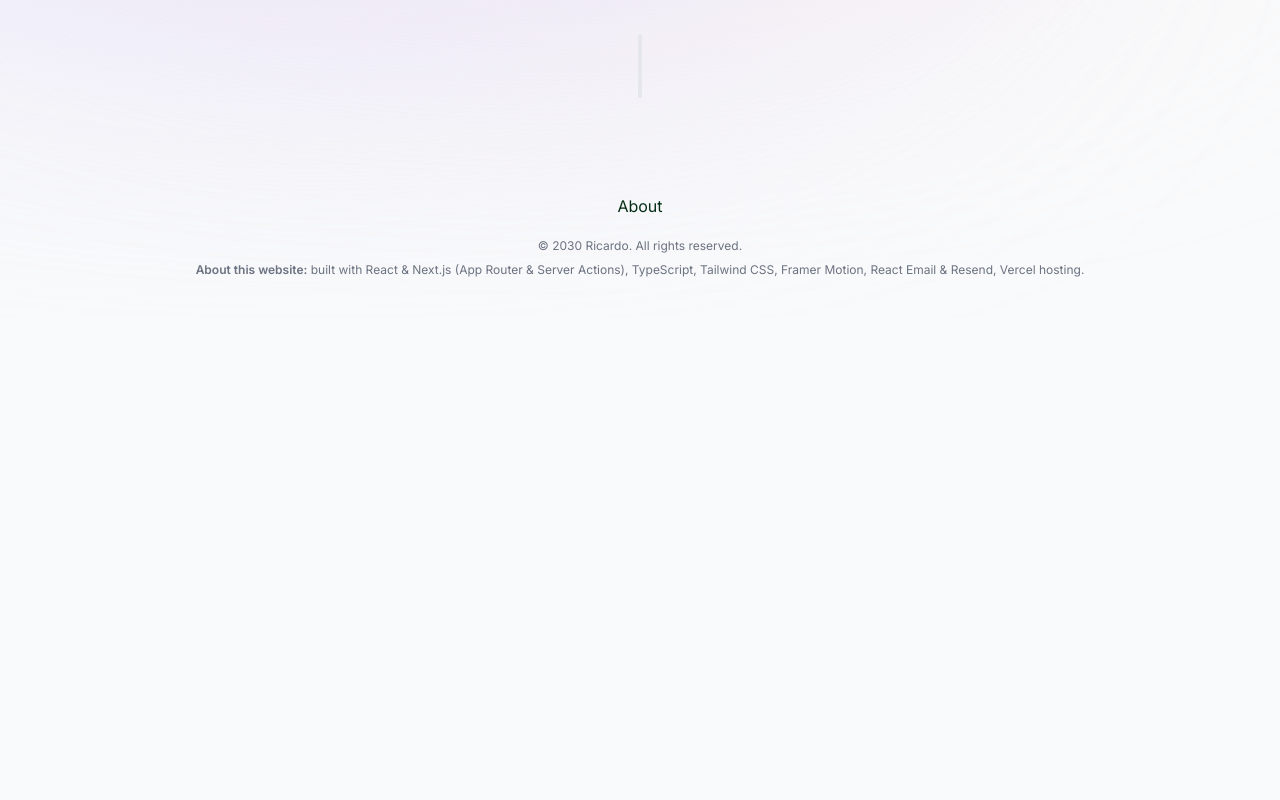
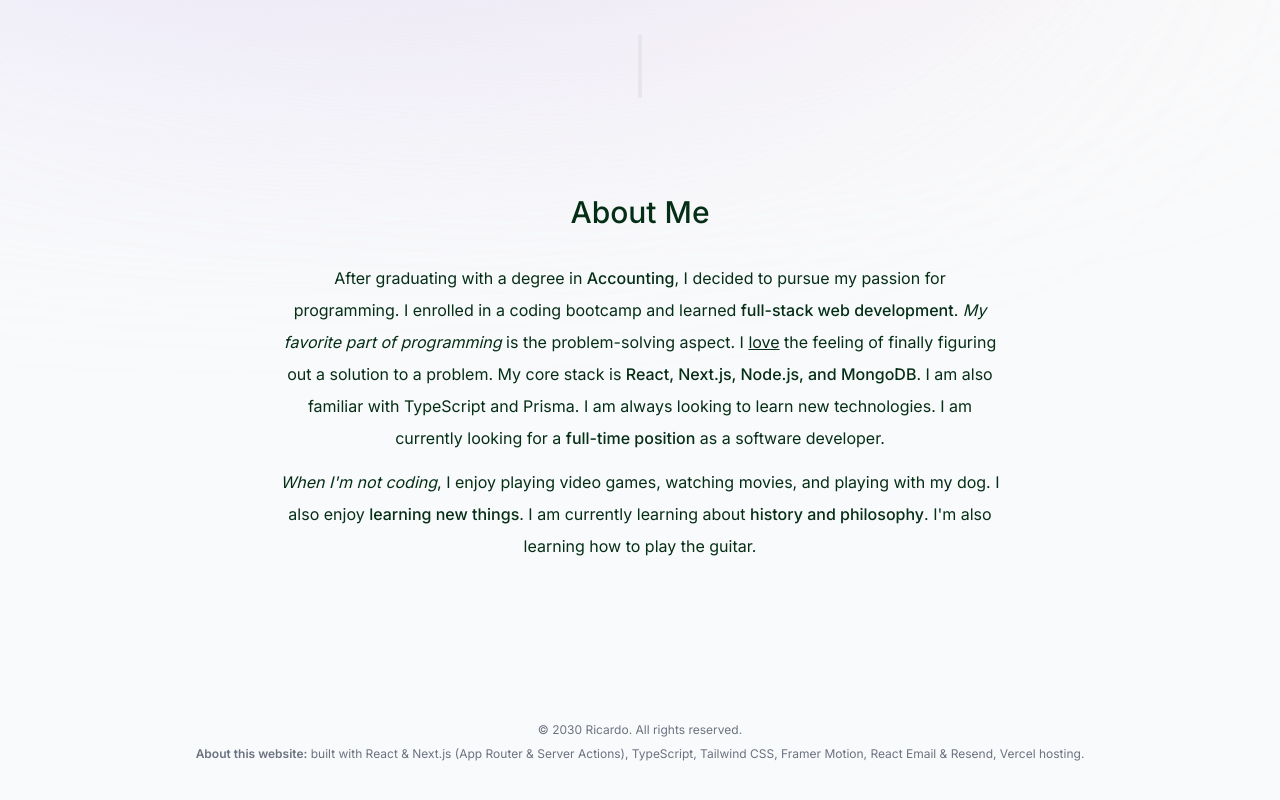
Before and after one commit to wylu1037/awesome-portfolio, a Next.js app: page / in a window 1280 px wide. Shown: the part 574-1374 px from the top of the page. Before the commit the page ends 892 px from the top, so only its background shows below. Built offline with nearby package versions, Linux system fonts and the light colour scheme.

Commit message:
chore: add About component

```diff
--- a/components/About.tsx
+++ b/components/About.tsx
@@ -1,7 +1,45 @@
-import React from 'react'
+"use client";
+
+import React from "react";
+import SectionHeading from "./SectionHeading";
+import { motion } from "framer-motion";
 
 export default function About() {
   return (
-    <div className='mb-5'>About</div>
-  )
+    <motion.section
+      initial={{ opacity: 0, y: 100 }}
+      animate={{ opacity: 1, y: 0 }}
+      transition={{ delay: 0.175 }}
+      className="mb-28 max-w-[45rem] text-center leading-8 sm:mb-40"
+    >
+      <SectionHeading>About Me</SectionHeading>
+
+      <p className="mb-3">
+        After graduating with a degree in{" "}
+        <span className="font-medium">Accounting</span>, I decided to pursue my
+        passion for programming. I enrolled in a coding bootcamp and learned{" "}
+        <span className="font-medium">full-stack web development</span>.{" "}
+        <span className="italic">My favorite part of programming</span> is the
+        problem-solving aspect. I <span className="underline">love</span> the
+        feeling of finally figuring out a solution to a problem. My core stack
+        is{" "}
+        <span className="font-medium">
+          React, Next.js, Node.js, and MongoDB
+        </span>
+        . I am also familiar with TypeScript and Prisma. I am always looking to
+        learn new technologies. I am currently looking for a{" "}
+        <span className="font-medium">full-time position</span> as a software
+        developer.
+      </p>
+
+      <p>
+        <span className="italic">When I'm not coding</span>, I enjoy playing
+        video games, watching movies, and playing with my dog. I also enjoy{" "}
+        <span className="font-medium">learning new things</span>. I am currently
+        learning about{" "}
+        <span className="font-medium">history and philosophy</span>. I'm also
+        learning how to play the guitar.
+      </p>
+    </motion.section>
+  );
 }
--- a/components/Intro.tsx
+++ b/components/Intro.tsx
@@ -45,7 +45,7 @@
         </div>
       </div>
 
-      <motion.p
+      <motion.h1
         initial={{ opacity: 0, y: 100 }}
         animate={{ opacity: 1, y: 0 }}
         className="mb-10 mt-4 px-4 text-2xl font-medium !leading-[1.5] sm:text-4xl"
@@ -55,7 +55,7 @@
         <span className="font-bold">3 years</span> of experience. I enjoy
         building <span className="italic">sites & apps</span>. My focus is{" "}
         <span className="underline">React (Next.js)</span>.
-      </motion.p>
+      </motion.h1>
 
       <motion.div
         initial={{ opacity: 0, y: 100 }}
--- /dev/null
+++ b/components/SectionHeading.tsx
@@ -0,0 +1,7 @@
+import React from "react";
+
+type SectionHeadingProps = Readonly<{ children: React.ReactNode }>;
+
+export default function SectionHeading({ children }: SectionHeadingProps) {
+  return <h2 className=" text-3xl font-medium capitalize mb-8">{children}</h2>;
+}
```
